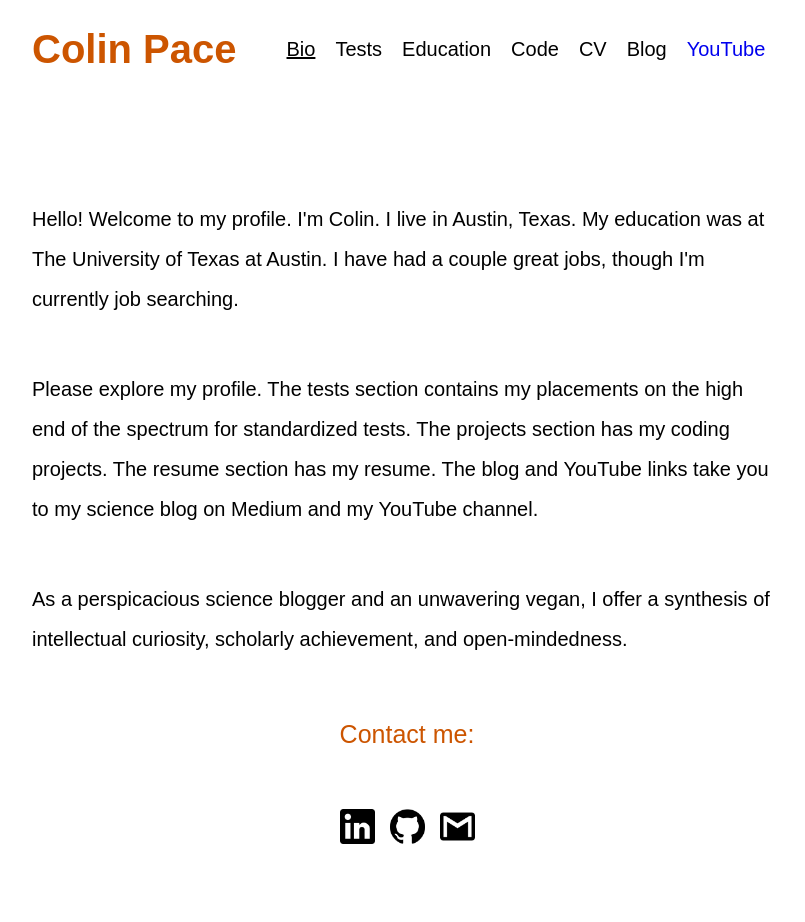
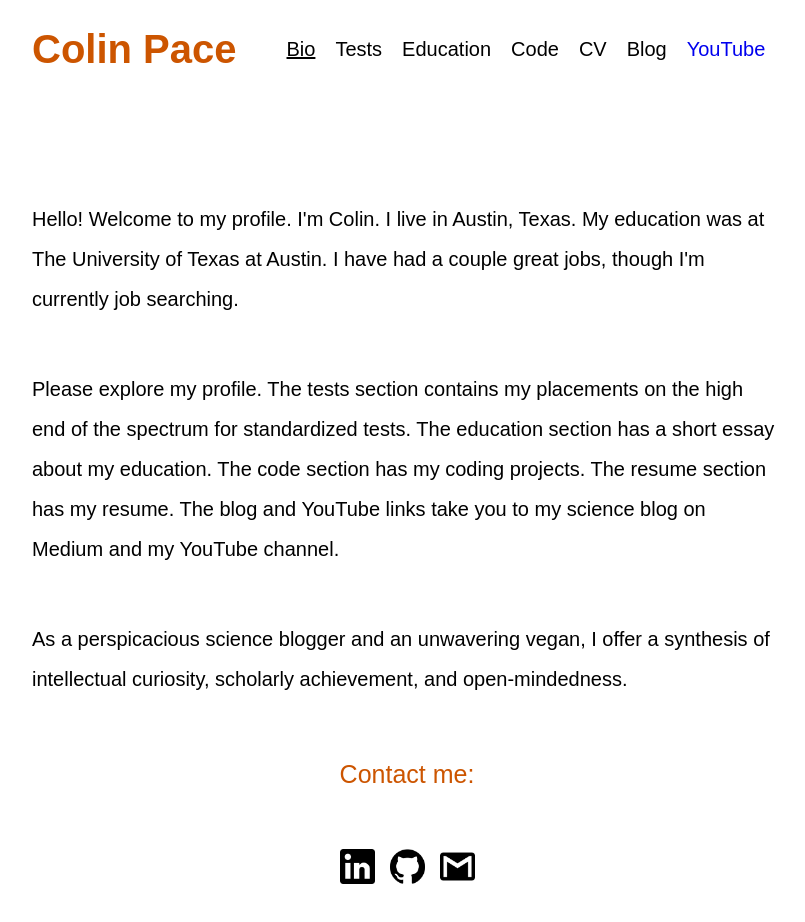
Before and after one commit to Colin-Pace/Portfolio, a React (Create React App) app: page / in a window 1280 px wide. Shown: the top 922 px of the page, without its empty margins (233-1038 px from the left). Built offline with nearby package versions, Linux system fonts and the light colour scheme.

Commit message:
textual edits

```diff
--- a/src/Profile.js
+++ b/src/Profile.js
@@ -5,7 +5,7 @@ function Profile() {
   return (
     <div>
       <p className = 'profileText'>Hello! Welcome to my profile. I'm Colin. I live in Austin, Texas. My education was at The University of Texas at Austin. I have had a couple great jobs, though I'm currently job searching.</p>
-      <p className = 'profileText'>Please explore my profile. The tests section contains my placements on the high end of the spectrum for standardized tests. The projects section has my coding projects. The resume section has my resume. The blog and YouTube links take you to my science blog on Medium and my YouTube channel.</p>
+      <p className = 'profileText'>Please explore my profile. The tests section contains my placements on the high end of the spectrum for standardized tests. The education section has a short essay about my education. The code section has my coding projects. The resume section has my resume. The blog and YouTube links take you to my science blog on Medium and my YouTube channel.</p>
       <p className = 'lastText'>As a perspicacious science blogger and an unwavering vegan, I offer a synthesis of intellectual curiosity, scholarly achievement, and open-mindedness.</p>
     </div>
   );
```
